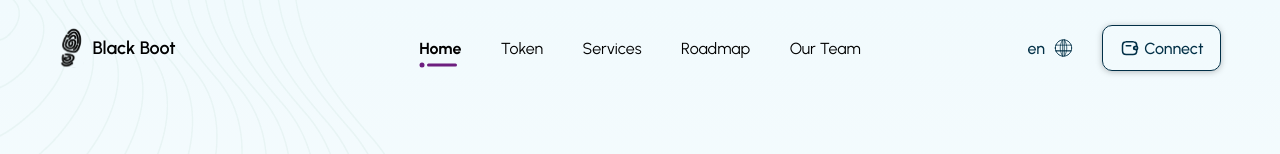
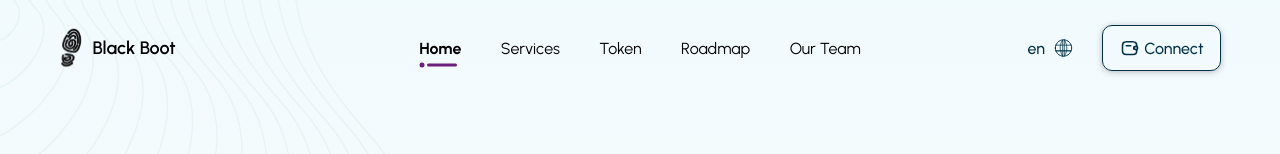
Before and after one commit to BlackBoot-io/Site, a Nuxt app: page / in a window 1280 px wide. Shown: the top 154 px of the page. Built offline with nearby package versions, Linux system fonts and the light colour scheme.

Commit message:
update header and links

```diff
--- a/components/base/Header.vue
+++ b/components/base/Header.vue
@@ -377,12 +377,12 @@ header {
   }
 
   &.fixed {
-    background: rgba($cw, 0.95) !important;
+    background: rgba($cw, 0.9) !important;
     z-index: 999 !important;
     transition: 0.5s !important;
     transition-delay: 0s !important;
     padding: 5px 0 !important;
-    box-shadow: 0 2px 4px -1px rgba(0, 0, 0, 0.2), 0 4px 5px 0 rgba(0, 0, 0, 0.14), 0 1px 10px 0 rgba(0, 0, 0, 0.12) !important;
+    box-shadow: 0 2px 4px -1px rgba(0, 0, 0, 0.1), 0 0px 5px 0 rgba(0, 0, 0, 0.1), 0 1px 5px 0 rgba(0, 0, 0, 0.1) !important;
 
     .header-link,
     .header-sub {
--- a/components/section/Details.vue
+++ b/components/section/Details.vue
@@ -1,5 +1,5 @@
 <template>
-  <v-container class="details">
+  <v-container id="details" class="details">
     <v-row>
       <v-col cols="12" class="text-center">
         <h3 class="title-main dot-pink">
--- a/store/index.js
+++ b/store/index.js
@@ -25,14 +25,14 @@ export const state = () => ({
 			icon: "mdi-home-outline",
 		},
 		{
-			name: "Token",
-			route: "#futures",
-			icon: "mdi-circle-multiple-outline",
-		},
-		{
 			name: "Services",
 			route: "#services",
 			icon: "mdi-layers-outline",
+		},
+		{
+			name: "Token",
+			route: "#details",
+			icon: "mdi-circle-multiple-outline",
 		},
 		{
 			name: "Roadmap",
```
